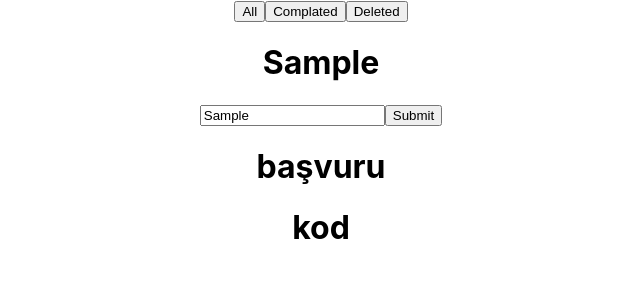
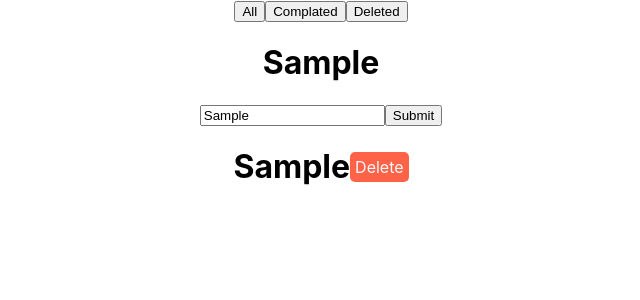
Before and after one commit to muhsin61/ReactRecoilTodoList, a React (Create React App) app: page / in a window 1280 px wide. Both pictures are taken after typing "Sample" into the empty fields and a click on the input 732 px from the left and 115 px from the top of the page. Shown: the top 300 px of the page, without its empty margins (319-959 px from the left). Built offline with nearby package versions, Linux system fonts and the light colour scheme.

Commit message:
delete some css

```diff
--- a/src/App.css
+++ b/src/App.css
@@ -36,3 +36,15 @@
     transform: rotate(360deg);
   }
 }
+.todo{
+  display: flex;
+  justify-content: center;
+  align-items: center;
+}
+.todo p{
+  padding: 5px;
+  background: tomato;
+  border-radius: 5px;
+  cursor: pointer;
+  color: aliceblue;
+}
--- a/src/App.js
+++ b/src/App.js
@@ -1,4 +1,4 @@
-import  React, {useState } from 'react';
+import React, { useState } from 'react';
 import './App.css';
 import { useRecoilValue, useRecoilState } from "recoil";
 import { todoListState } from "./Atoms.js"
@@ -8,16 +8,26 @@ import Todos from "./Todos"
 
 
 function App() {
-  const AllTodos = useRecoilValue(todoListState);
+  //const AllTodos = useRecoilValue(todoListState);
   const myLength = useRecoilValue(stateLength);
   const [myButtons, setButtons] = useRecoilState(buttons);
+  const [AllTodos, setTodos] = useRecoilState(todoListState);
   const [todoInput, setInput] = useState("")
   const Alltodo = AllTodos.map((item) => {
     return (<Todos key={item.text} todos={item.text} ></Todos>)
   });
+  const Complated = AllTodos.map((item) => {
+    if (item.isActive) {
+      return (
+        <Todos key={item.text} todos={item.text} ></Todos>
+      )
+    }
+  });
+
 const handleSubmit = (e) => {
-    console.log("test")
+  console.log(e.target.value)
   e.preventDefault()
+  setTodos([...AllTodos,{text:todoInput,isActive:true}])
 }
 if (myButtons === "All") {
   return (
@@ -27,7 +37,7 @@ function App() {
       <button onClick={() => { setButtons("Deleted") }}>Deleted</button>
       <h1>{todoInput}</h1>
       <form>
-          <input type="text" onSubmit={handleSubmit} onChange={(e)=>setInput(e.target.value)}></input>
+        <input type="text" onSubmit={handleSubmit} onChange={(e) => setInput(e.target.value)}></input>
         <input type="submit" onClick={handleSubmit}></input>
       </form>
       <div>
@@ -43,11 +53,11 @@ function App() {
       <button onClick={() => { setButtons("Complated") }}>Complated</button>
       <button onClick={() => { setButtons("Deleted") }}>Deleted</button>
       <form>
-          <input type="text" onSubmit={handleSubmit} onChange={(e)=>setInput(e.target.value)}></input>
+        <input type="text" onSubmit={handleSubmit} onChange={(e) => setInput(e.target.value)}></input>
         <input type="submit" onClick={handleSubmit}></input>
       </form>
       <div>
-          Complated
+        {Complated}
         </div>
     </div>
   )
--- a/src/Atoms.js
+++ b/src/Atoms.js
@@ -2,7 +2,7 @@ import { atom } from "recoil";
 
 export const todoListState = atom({
     key: "todoListState",
-    default: [{text:"başvuru",isActive:true},{text:"kod",isActive:true}]
+    default: []
 });
 
 export const buttons = atom({
--- a/src/Todos.js
+++ b/src/Todos.js
@@ -1,9 +1,30 @@
 import React from "react";
+import "./App.css";
+import { useRecoilState } from "recoil";
+import { todoListState } from "./Atoms.js"
+
+
 
 export default function Todos(props){
+    const [AllTodos, setTodos] = useRecoilState(todoListState);
+    const handleClick = (e) => {
+        //alert(props.todos)
+        let deneme = []
+        //let test = AllTodos.splice(AllTodos.indexof(props), 1);
+        let test = AllTodos.forEach((item)=>{
+            if(item.text !== props.todos){
+                console.log("item: ")
+                deneme.push(item)
+                console.log(deneme)
+            }
+        });
+        setTodos([...deneme])
+    }
+
     return(
-        <div>
+        <div className="todo">
             <h1>{props.todos}</h1>
+            <p onClick={handleClick}>Delete</p>
         </div>
     )
 }
```
Lines whose indentation alone changed are shown as unchanged.
